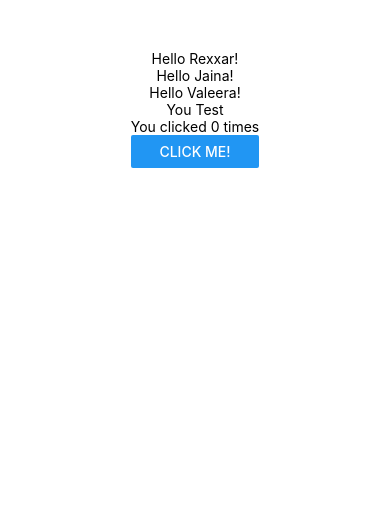
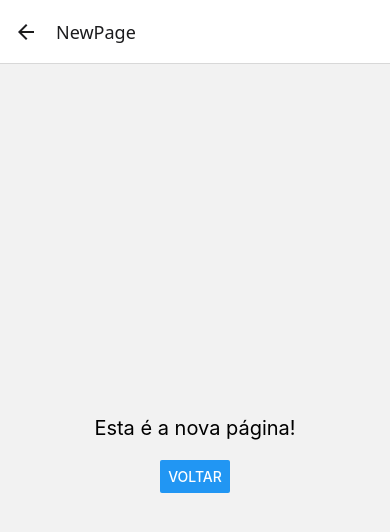
Before and after one commit to nordras/nativeSandbox, a React Native app: screen /NewPage in a window 390 px wide. Shown: the top 532 px of the page. Built offline with nearby package versions, Linux system fonts and the light colour scheme.

Commit message:
Experiment navigation and folder system

```diff
--- a/App.tsx
+++ b/App.tsx
@@ -1,57 +1,22 @@
-import React, { useState } from 'react';
-import { Text, View, StyleSheet, Button } from 'react-native';
+import React from 'react';
+import { NavigationContainer } from '@react-navigation/native';
+import { createStackNavigator } from '@react-navigation/stack';
+import HomeScreen from './src/pages/Greetings';
+import NewPage from './src/pages/NewPage';
+import Standard from './src/pages/Standard';
 
-const styles = StyleSheet.create({
-  center: {
-    alignItems: 'center',
-  },
-  container: {
-    flex: 1,
-    justifyContent: 'center',
-    alignItems: 'center',
-  },
-});
+const Stack = createStackNavigator();
 
-type GreetingProps = {
-  name: string;
-};
-
-const Greeting = (props: GreetingProps) => {
+const App = () => {
   return (
-    <View style={styles.center}>
-      <Text>Hello {props.name}!</Text>
-    </View>
+    <NavigationContainer>
+      <Stack.Navigator>
+        <Stack.Screen name="Home" component={HomeScreen} />
+        <Stack.Screen name="NewPage" component={NewPage} />
+        <Stack.Screen name="Standard" component={Standard} />
+      </Stack.Navigator>
+    </NavigationContainer>
   );
 };
 
-// React Native Counter Example using Hooks!
-
-const Counter = () => {
-  const [count, setCount] = useState(0);
-
-  return (
-    <View>
-      <Text>You clicked {count} times</Text>
-      <Button
-        onPress={() => setCount(count + 1)}
-        title="Click me!"
-      />
-    </View>
-  );
-};
-
-
-const LotsOfGreetings = () => {
-  return (
-    <View style={[styles.center, { top: 50 }]}>
-      <Greeting name="Rexxar" />
-      <Greeting name="Jaina" />
-      <Greeting name="Valeera" />
-      <Text>You Test</Text>
-      <Counter />
-    </View>
-  );
-};
-
-
-export default LotsOfGreetings;
+export default App;
--- a/Greetings.tsx
+++ b/src/pages/Greetings.tsx
@@ -1,8 +1,13 @@
-import React from 'react';
-import { Text, View, StyleSheet } from 'react-native';
+import React, { useState } from 'react';
+import { Text, View, StyleSheet, Button } from 'react-native';
 
 const styles = StyleSheet.create({
   center: {
+    alignItems: 'center',
+  },
+  container: {
+    flex: 1,
+    justifyContent: 'center',
     alignItems: 'center',
   },
 });
@@ -19,14 +24,32 @@ const Greeting = (props: GreetingProps) => {
   );
 };
 
+const Counter = () => {
+  const [count, setCount] = useState(0);
+
+  return (
+    <View>
+      <Text>You clicked {count} times</Text>
+      <Button
+        onPress={() => setCount(count + 1)}
+        title="Click me!"
+      />
+    </View>
+  );
+};
+
+
 const LotsOfGreetings = () => {
   return (
     <View style={[styles.center, { top: 50 }]}>
       <Greeting name="Rexxar" />
       <Greeting name="Jaina" />
       <Greeting name="Valeera" />
+      <Text>You Test</Text>
+      <Counter />
     </View>
   );
 };
 
+
 export default LotsOfGreetings;
--- /dev/null
+++ b/src/pages/NewPage.tsx
@@ -0,0 +1,37 @@
+import React from 'react';
+import { View, Text, Button, StyleSheet } from 'react-native';
+import { StackNavigationProp } from '@react-navigation/stack';
+import { RouteProp } from '@react-navigation/native';
+
+type RootStackParamList = {
+  Home: undefined;
+  NewPage: undefined;
+};
+
+type Props = {
+  navigation: StackNavigationProp<RootStackParamList, 'NewPage'>;
+  route: RouteProp<RootStackParamList, 'NewPage'>;
+};
+
+const NewPage: React.FC<Props> = ({ navigation }) => {
+  return (
+    <View style={styles.container}>
+      <Text style={styles.text}>Esta é a nova página!</Text>
+      <Button title="Voltar" onPress={() => navigation.goBack()} />
+    </View>
+  );
+};
+
+const styles = StyleSheet.create({
+  container: {
+    flex: 1,
+    justifyContent: 'center',
+    alignItems: 'center',
+  },
+  text: {
+    fontSize: 20,
+    marginBottom: 20,
+  },
+});
+
+export default NewPage;
```
Also changed, not shown: package.json (+8 -1 lines), src/pages/Home.tsx (added, +37 -0 lines), src/pages/Standard.tsx (renamed from Standard.tsx), 2 other files (tests, documents, lock files or other folders).
